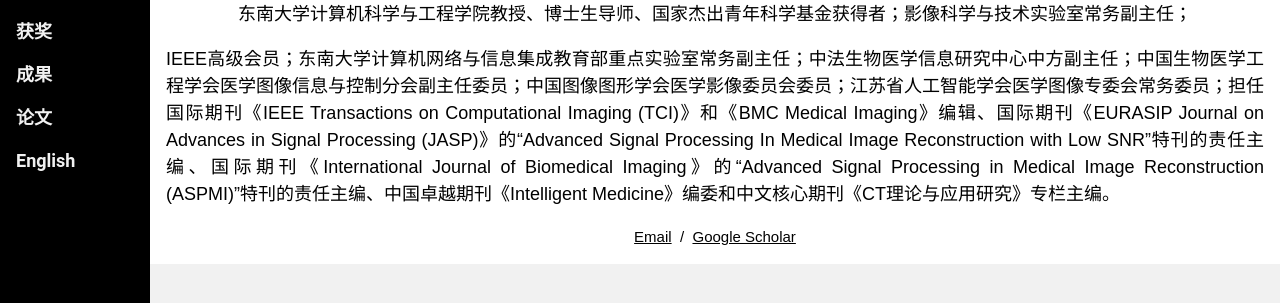
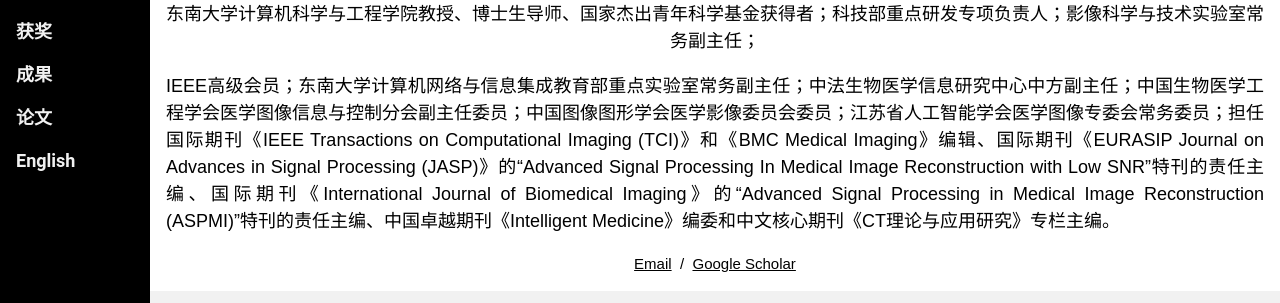
Before and after one commit to ChenYang10/chengyang, a plain HTML site: page index.html in a window 1280 px wide. Shown: the part 314-617 px from the top of the page. Drawn offline with Linux system fonts and the light colour scheme; a script that the page names is missing.

Commit message:
Update index.html

```diff
--- a/index.html
+++ b/index.html
@@ -101,7 +101,7 @@
         <img src="images/avatar15.jpg" class="w3-circle" alt="icon">
         <h1>陈阳</h1>
 
-        <h5>东南大学计算机科学与工程学院教授、博士生导师、国家杰出青年科学基金获得者；影像科学与技术实验室常务副主任；</h5>
+        <h5>东南大学计算机科学与工程学院教授、博士生导师、国家杰出青年科学基金获得者；科技部重点研发专项负责人；影像科学与技术实验室常务副主任；</h5>
         <h5><p class="w3-justify"
                style="width:100%;border:0px;border-spacing:0px;border-collapse:separate;margin-right:auto;margin-left:auto;max-width:1200px">
             IEEE高级会员；东南大学计算机网络与信息集成教育部重点实验室常务副主任；中法生物医学信息研究中心中方副主任；中国生物医学工程学会医学图像信息与控制分会副主任委员；中国图像图形学会医学影像委员会委员；江苏省人工智能学会医学图像专委会常务委员；担任国际期刊《IEEE
```
